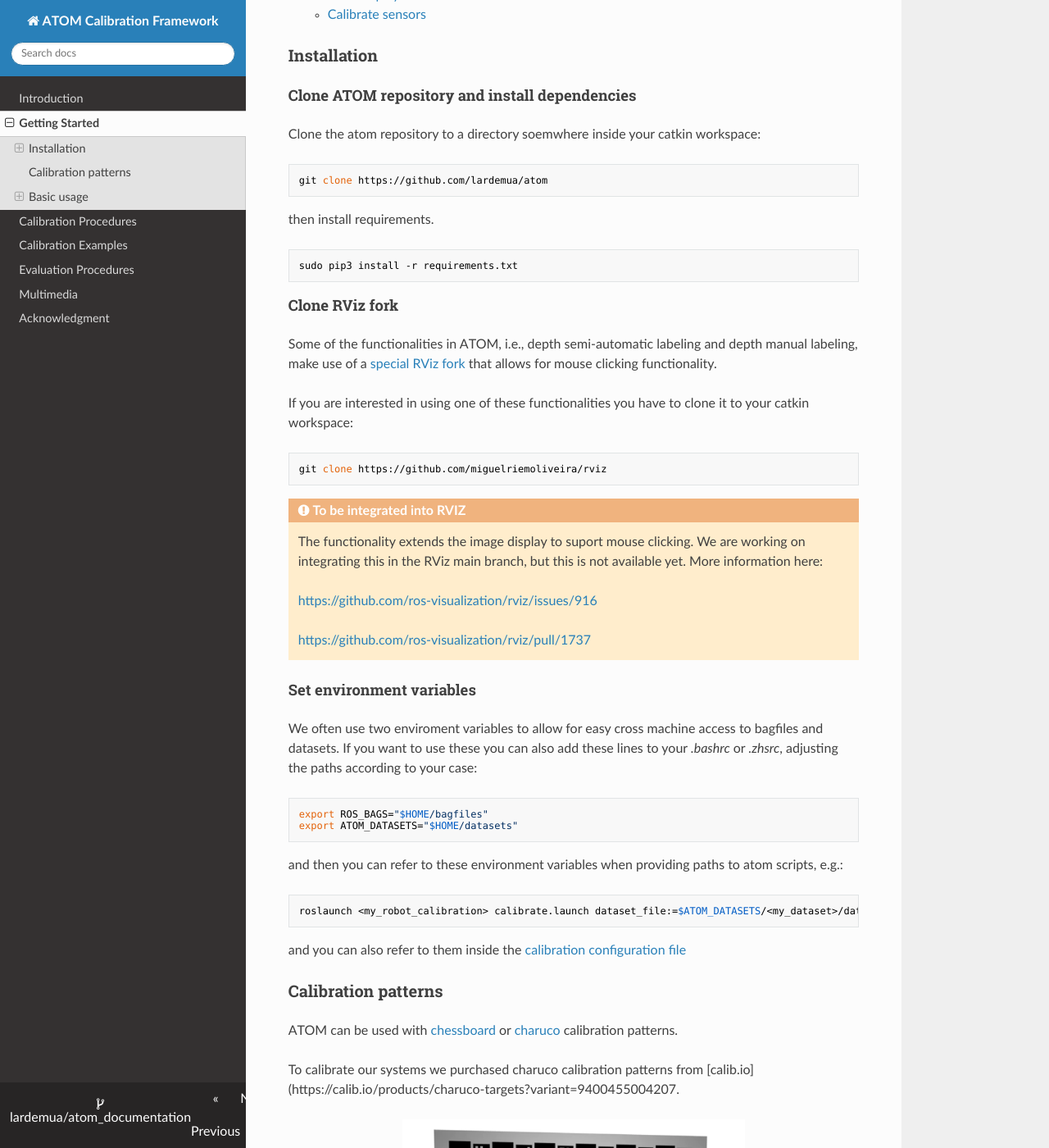
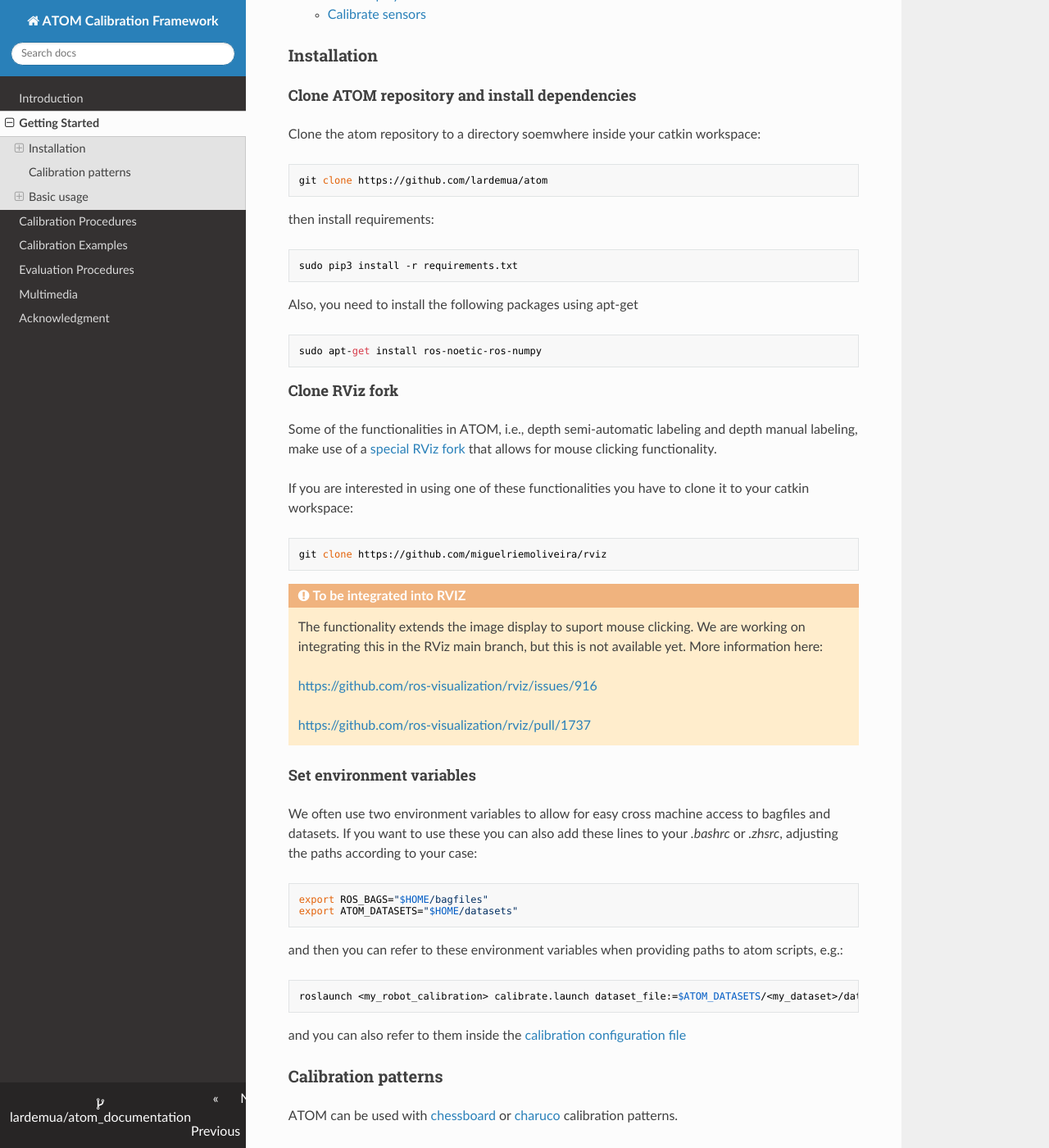
Before and after one commit to lardemua/atom_documentation, an MkDocs documentation site: the page built from docs/getting_started.md, in a window 1280 px wide and 1400 px high, scrolled down 449 px. Shown: the whole window at 82% size. Built offline with MkDocs 1.6.1, drawn with Linux system fonts in a browser that asks for light colours; nearby versions of some CDN libraries.

Commit message:
Changing ros_numpy to apt-get

````diff
--- a/docs/getting_started.md
+++ b/docs/getting_started.md
@@ -22,10 +22,14 @@
 
     git clone https://github.com/lardemua/atom
 
-then install requirements.
+then install requirements:
 
     sudo pip3 install -r requirements.txt
 
+
+Also, you need to install the following packages using apt-get
+
+    sudo apt-get install ros-noetic-ros-numpy
 
 #### Clone RViz fork
 
@@ -47,7 +51,7 @@
 
 #### Set environment variables
 
-We often use two enviroment variables to allow for easy cross machine access to bagfiles and datasets. If you want to use these you can also add these lines to your _.bashrc_ or _.zhsrc_, adjusting the paths according to your case:
+We often use two environment variables to allow for easy cross machine access to bagfiles and datasets. If you want to use these you can also add these lines to your _.bashrc_ or _.zhsrc_, adjusting the paths according to your case:
 
 ```bash
 export ROS_BAGS="$HOME/bagfiles"
````
